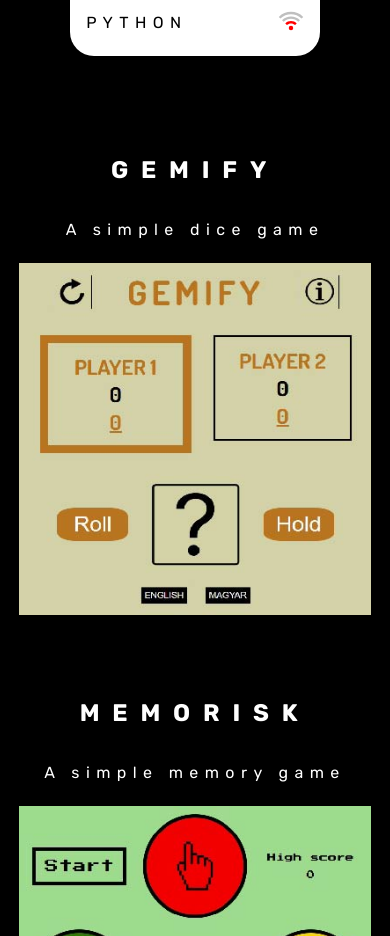
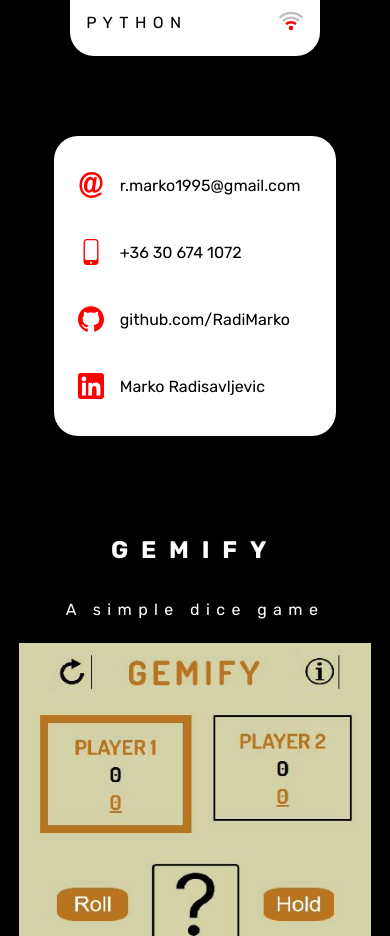
Before and after one commit to RadiMarko/portfolio, a React (Vite) app: page / in a window 390 px wide. Shown: the part 1320-2256 px from the top of the page. Built offline with nearby package versions, Linux system fonts and the light colour scheme.

Commit message:
Add contact details and scrollup button for query view

```diff
--- a/src/App.css
+++ b/src/App.css
@@ -252,6 +252,11 @@ a:active {
   display: none;
 }
 
+.query-contacts-dark,
+.query-contacts-bright {
+  display: none;
+}
+
 /* PROJECT DISPLAY STYLING BELOW */
 
 .project-section {
@@ -365,6 +370,15 @@ a:active {
   border: 0.1rem solid black;
 }
 
+.test {
+  display: none;
+}
+
+.query-button-dark,
+.query-button-bright {
+  display: none;
+}
+
 /* MEDIA QUERY FOR SMALLER SCREENS BELOW */
 
 @media (max-width: 1279px) {
@@ -465,6 +479,25 @@ a:active {
     color: white;
   }
 
+  .query-contacts-dark,
+  .query-contacts-bright {
+    margin-top: 5rem;
+    padding: 1rem;
+    border-radius: 1.5rem;
+  }
+
+  .query-contacts-dark {
+    display: block;
+    background-color: white;
+    color: black;
+  }
+
+  .query-contacts-bright {
+    display: block;
+    background-color: black;
+    color: white;
+  }
+
   .project-section {
     max-width: 21rem;
     display: flex;
@@ -495,4 +528,41 @@ a:active {
   .button-bright {
     display: none !important;
   }
+
+  .query-button-dark,
+  .query-button-bright {
+    display: flex;
+    justify-content: center;
+    gap: 0.5rem;
+    background-color: black;
+    border: 0.1rem solid white;
+    cursor: pointer;
+    width: 18rem;
+    margin-top: 1.5rem;
+    margin-bottom: 3rem;
+    user-select: none;
+    justify-self: center;
+  }
+
+  .query-button-dark:active {
+    background-color: white;
+  }
+
+  .query-button-bright {
+    background-color: white;
+    border: 0.1rem solid black;
+    color: black;
+  }
+
+  .query-button-bright:active {
+    background-color: black;
+  }
+
+  .query-button-text-dark {
+    color: white;
+  }
+
+  .query-button-text-bright {
+    color: black;
+  }
 }
--- a/src/App.jsx
+++ b/src/App.jsx
@@ -4,6 +4,8 @@ import Header from "./Components/Header";
 import Hero from "./Components/Hero";
 import ProjectsDisplay from "./Components/ProjectsDisplay";
 import IllustrationsDisplay from "./Components/IllustrationsDisplay";
+import ladderDark from "/ladder_dark.svg";
+import ladderBright from "/ladder_bright.svg";
 
 function App() {
   const [darkMode, setDarkMode] = useState(true);
@@ -43,7 +45,7 @@ function App() {
   }
 
   return (
-    <>
+    <div className="app">
       <Header
         language={language}
         toggleLanguage={toggleLanguage}
@@ -63,7 +65,29 @@ function App() {
         darkMode={darkMode}
         language={language}
       ></IllustrationsDisplay>
-    </>
+      <button
+        className={darkMode ? "query-button-dark" : "query-button-bright"}
+        onClick={scrollUp}
+      >
+        <img
+          className="ladder-image"
+          src={darkMode ? ladderDark : ladderBright}
+          alt="A ladder's icon."
+        ></img>
+        <p
+          className={
+            darkMode ? "query-button-text-dark" : "query-button-text-bright"
+          }
+        >
+          {language === "english" ? "CLIMB BACK" : "MÁSSZ VISSZA"}
+        </p>
+        <img
+          className="ladder-image"
+          src={darkMode ? ladderDark : ladderBright}
+          alt="A ladder's icon."
+        ></img>
+      </button>
+    </div>
   );
 }
 
--- a/src/Components/ContactLine.jsx
+++ b/src/Components/ContactLine.jsx
@@ -1,12 +1,17 @@
 export default function ContactLine(props) {
   return (
-    <div className="contact-line">
+    <a
+      className="contact-line"
+      href={props.href}
+      target="_blank"
+      rel="noopener noreferrer"
+    >
       <img
         className="contact-icon"
         src={props.image}
         alt="Icon for contact details."
       ></img>
       <p className="contact-text">{props.contactName}</p>
-    </div>
+    </a>
   );
 }
--- a/src/Components/Header.jsx
+++ b/src/Components/Header.jsx
@@ -91,6 +91,7 @@ export default function Header(props) {
               <ContactLine
                 image={email}
                 contactName="r.marko1995@gmail.com"
+                href={"mailto:r.marko1995@gmail.com"}
               ></ContactLine>
               <ContactLine
                 image={phone}
@@ -99,10 +100,14 @@ export default function Header(props) {
               <ContactLine
                 image={github}
                 contactName="github.com/RadiMarko"
+                href={"https://github.com/RadiMarko"}
               ></ContactLine>
               <ContactLine
                 image={linkedin}
                 contactName="Marko Radisavljevic"
+                href={
+                  "https://www.linkedin.com/in/marko-radisavljevic-553a18357"
+                }
               ></ContactLine>
             </div>
           </div>
--- a/src/Components/Hero.jsx
+++ b/src/Components/Hero.jsx
@@ -1,8 +1,13 @@
 import TechLine from "./TechLine";
+import ContactLine from "./ContactLine";
 import profilePicture from "/profile_picture.jpg";
 import wifiLow from "/wifi_low.svg";
 import wifiMedium from "/wifi_medium.svg";
 import wifiHigh from "/wifi_high.svg";
+import email from "/email.svg";
+import phone from "/phone.svg";
+import github from "/github.svg";
+import linkedin from "/linkedin.svg";
 
 export default function Hero(props) {
   return (
@@ -33,9 +38,7 @@ export default function Hero(props) {
           : `Egy webfejlesztő és vektor grafikák készítője vagyok Magyarországról. Valósítsuk meg digitális ötleteidet együtt!`}
       </p>
       <div
-        className={
-          props.darkMode === true ? "query-skills-dark" : "query-skills-bright"
-        }
+        className={props.darkMode ? "query-skills-dark" : "query-skills-bright"}
       >
         <TechLine techName="ILLUSTRATOR" image={wifiHigh}></TechLine>
         <TechLine techName="PHOTOSHOP" image={wifiLow}></TechLine>
@@ -46,6 +49,28 @@ export default function Hero(props) {
         <TechLine techName="REACT" image={wifiMedium}></TechLine>
         <TechLine techName="PYTHON" image={wifiLow}></TechLine>
       </div>
+      <div
+        className={
+          props.darkMode ? "query-contacts-dark" : "query-contacts-bright"
+        }
+      >
+        <ContactLine
+          image={email}
+          contactName="r.marko1995@gmail.com"
+          href={"mailto:r.marko1995@gmail.com"}
+        ></ContactLine>
+        <ContactLine image={phone} contactName="+36 30 674 1072"></ContactLine>
+        <ContactLine
+          image={github}
+          contactName="github.com/RadiMarko"
+          href={"https://github.com/RadiMarko"}
+        ></ContactLine>
+        <ContactLine
+          image={linkedin}
+          contactName="Marko Radisavljevic"
+          href={"https://www.linkedin.com/in/marko-radisavljevic-553a18357"}
+        ></ContactLine>
+      </div>
     </section>
   );
 }
```
